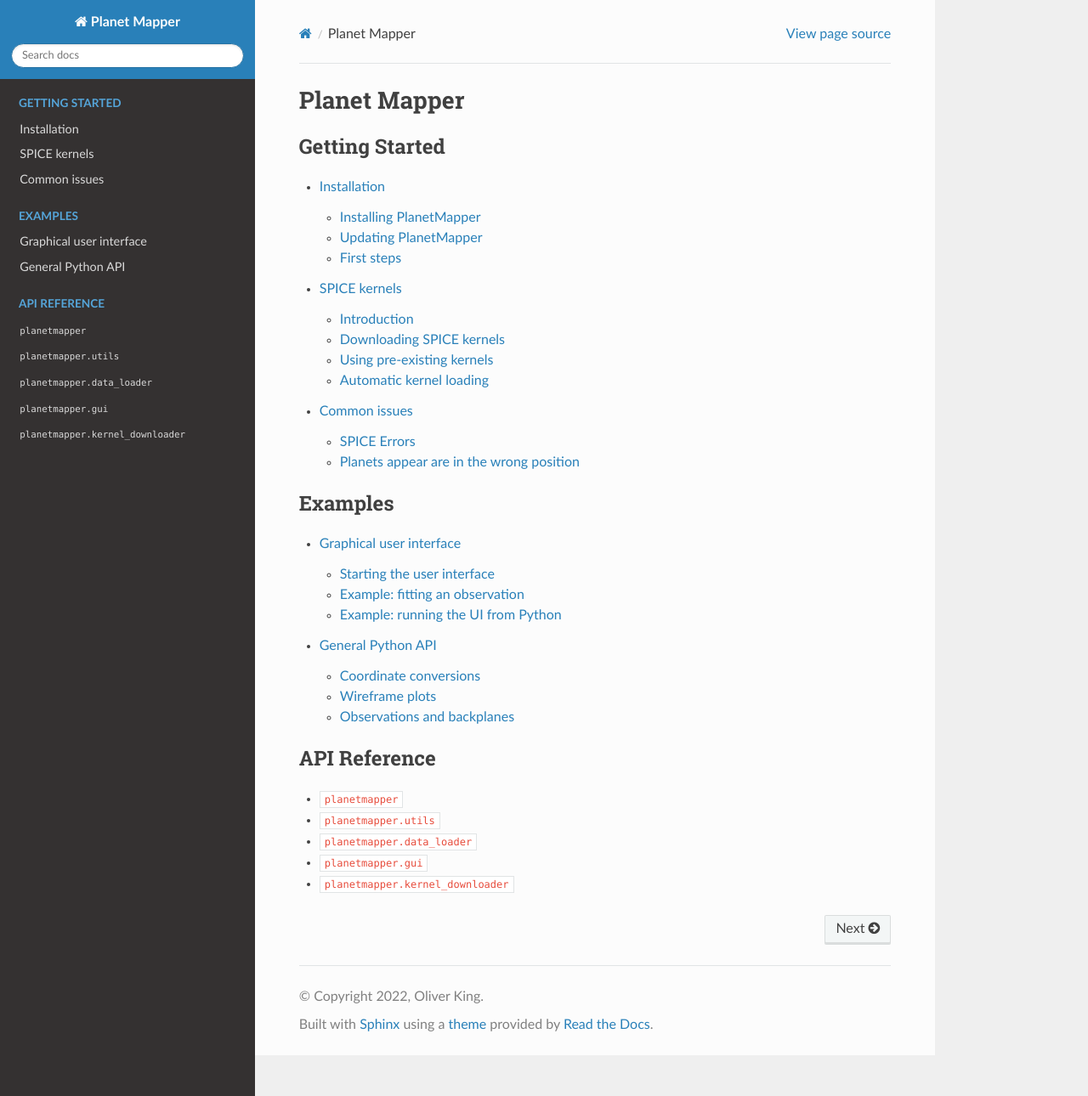
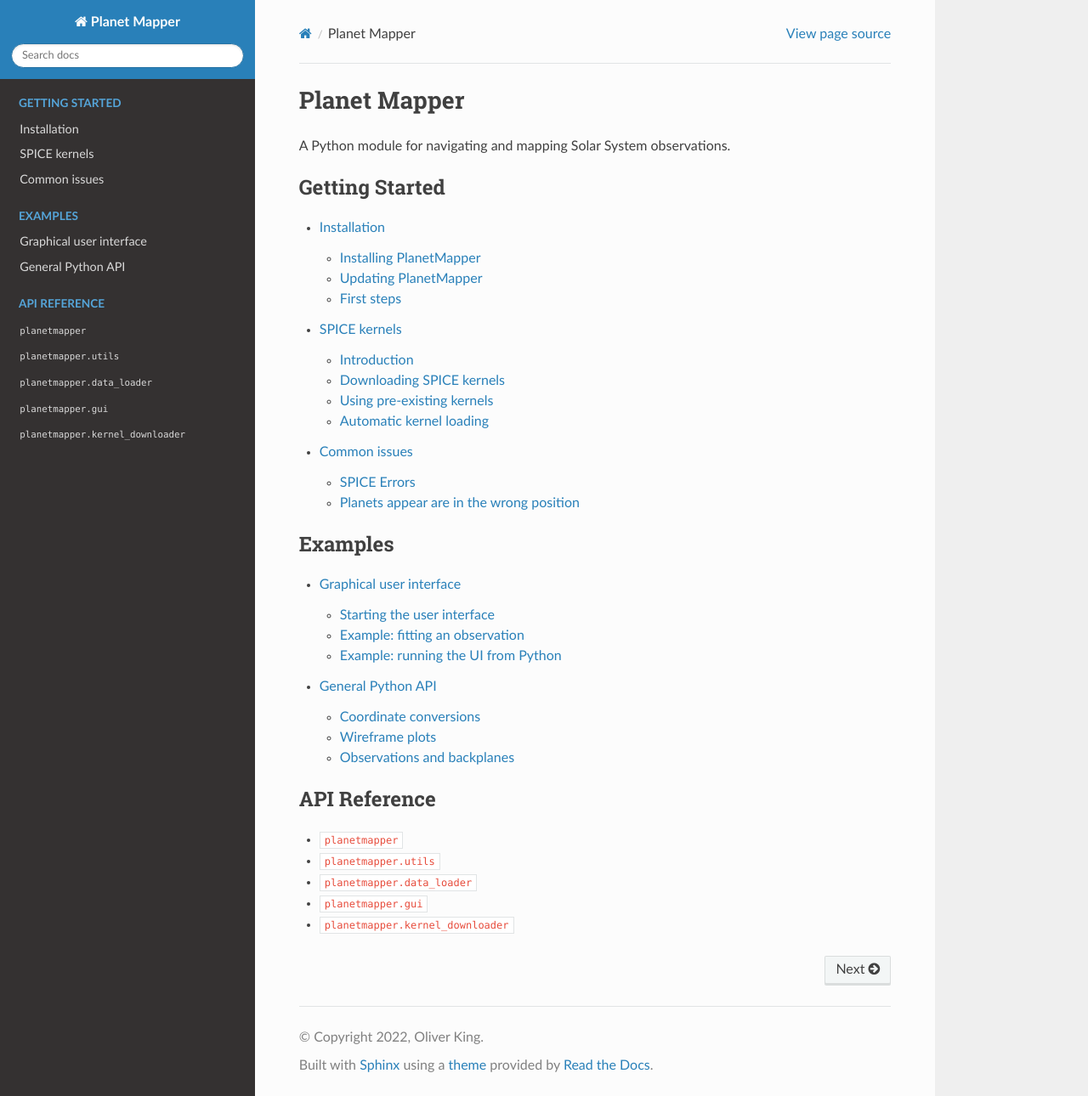
Before and after one commit to ortk95/planetmapper, a Sphinx documentation site: the page built from docs/index.rst, in a window 1280 px wide and 1290 px high. Shown: the whole window at 85% size. Built offline with Sphinx 7.4.7 and the Read the Docs theme 2.0.0, drawn with Linux system fonts in a browser that asks for light colours; the version number could not be read and is left out.

Commit message:
Documentation

```diff
--- a/docs/index.rst
+++ b/docs/index.rst
@@ -1,5 +1,7 @@
 Planet Mapper
 *************
+A Python module for navigating and mapping Solar System observations.
+
 
 .. toctree::
    :maxdepth: 2
--- a/planetmapper/__init__.py
+++ b/planetmapper/__init__.py
@@ -1,4 +1,6 @@
 """
+A Python module for navigating and mapping Solar System observations.
+
 .. warning::
 
     This code is in active development, and may break/change/not work at all.
```
Also changed, not shown: README.md (+3 -0 lines).
